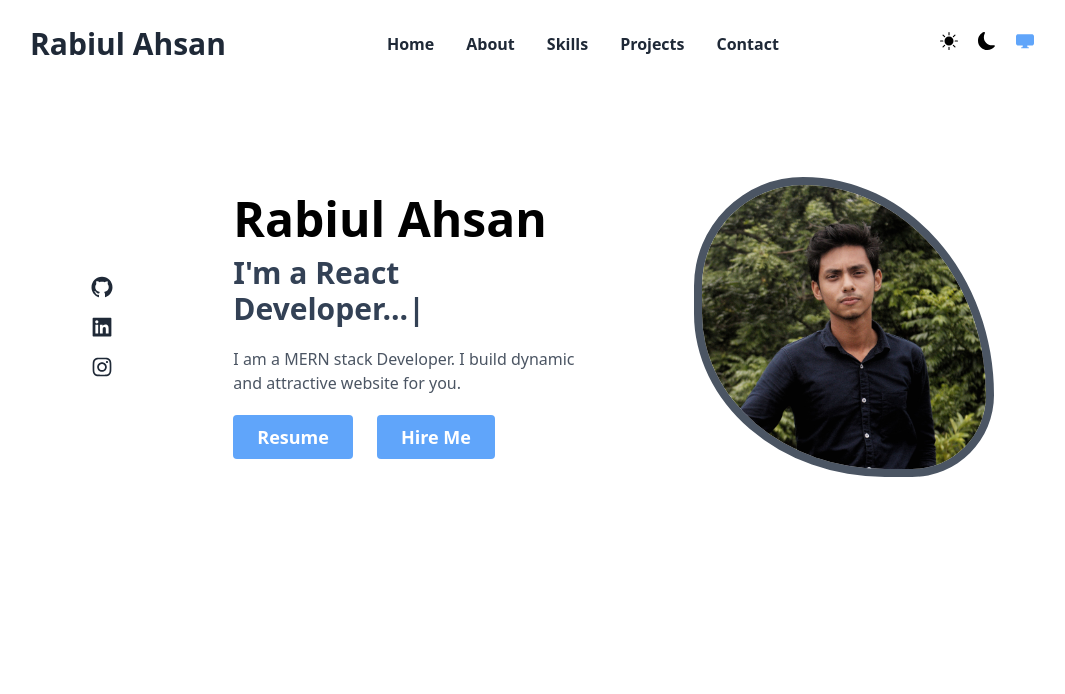
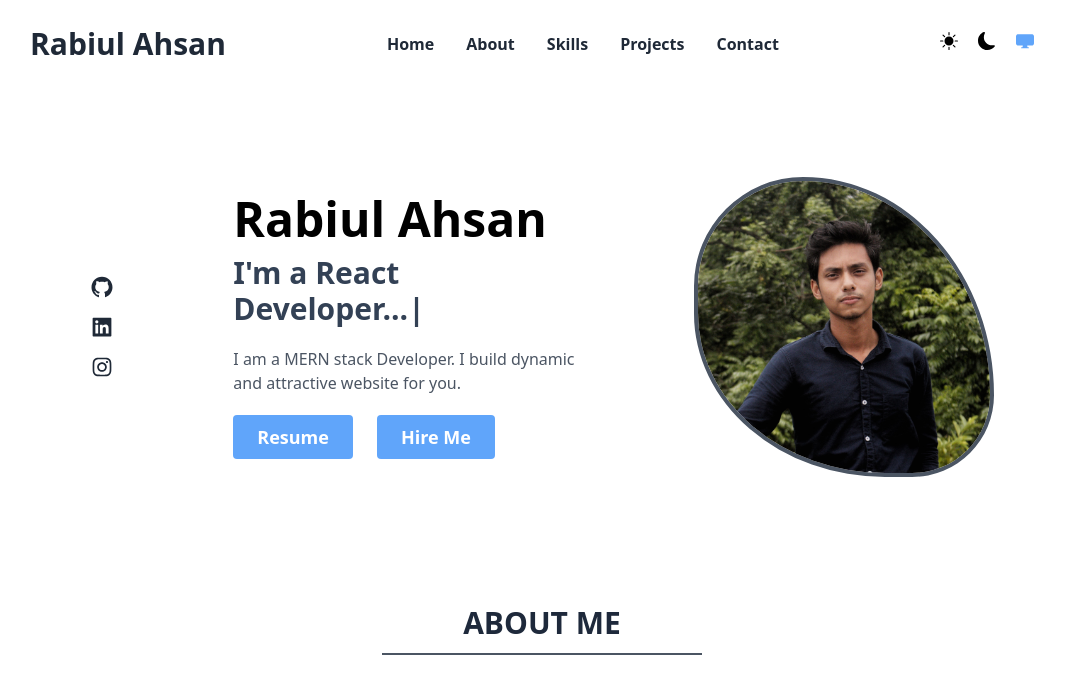
Before and after one commit to rabiulahsan/portfolio, a React (Vite) app: page / in a window 1280 px wide. Shown: the top 694 px of the page, without its empty margins (98-1163 px from the left). Built offline with nearby package versions, Linux system fonts and the light colour scheme.

Commit message:
small change on section and header image border

```diff
--- /dev/null
+++ b/src/Components/About/About.jsx
@@ -0,0 +1,11 @@
+import SectionTitle from "../SectionTitle/SectionTitle";
+
+const About = () => {
+  return (
+    <div>
+      <SectionTitle heading="About Me"></SectionTitle>
+    </div>
+  );
+};
+
+export default About;
--- a/src/Components/Header/Header.jsx
+++ b/src/Components/Header/Header.jsx
@@ -119,7 +119,7 @@ const Header = () => {
       <div className="header-img">
         <img
           src="/src/assets/rabiul.jpg"
-          className="h-[300px] border-8 border-gray-600"
+          className="h-[300px] border-4 border-gray-600 dark:border-blue-200"
           alt=""
         />
       </div>
--- a/src/Components/Home/Home.jsx
+++ b/src/Components/Home/Home.jsx
@@ -1,3 +1,4 @@
+import About from "../About/About";
 import Header from "../Header/Header";
 import Navbar from "../Navbar/Navbar";
 
@@ -6,6 +7,7 @@ const Home = () => {
     <div className=" dark:bg-slate-900 ">
       <Navbar></Navbar>
       <Header></Header>
+      <About></About>
     </div>
   );
 };
--- a/src/Components/SectionTitle/SectionTitle.jsx
+++ b/src/Components/SectionTitle/SectionTitle.jsx
@@ -2,9 +2,9 @@
 const SectionTitle = ({ heading }) => {
   return (
     <div>
-      <div className=" text-center mx-auto text-3xl uppercase  font-bold py-[2%] flex flex-col w-1/3">
+      <div className=" text-center text-slate-800 dark:text-blue-400 mx-auto text-3xl uppercase  font-bold py-[2%] flex flex-col w-1/3">
         <h3 className="">{heading}</h3>
-        <div className="divider "></div>
+        <hr className="border-[1px] w-3/4 mt-3 mx-auto border-gray-600 dark:border-blue-400" />
       </div>
     </div>
   );
```
